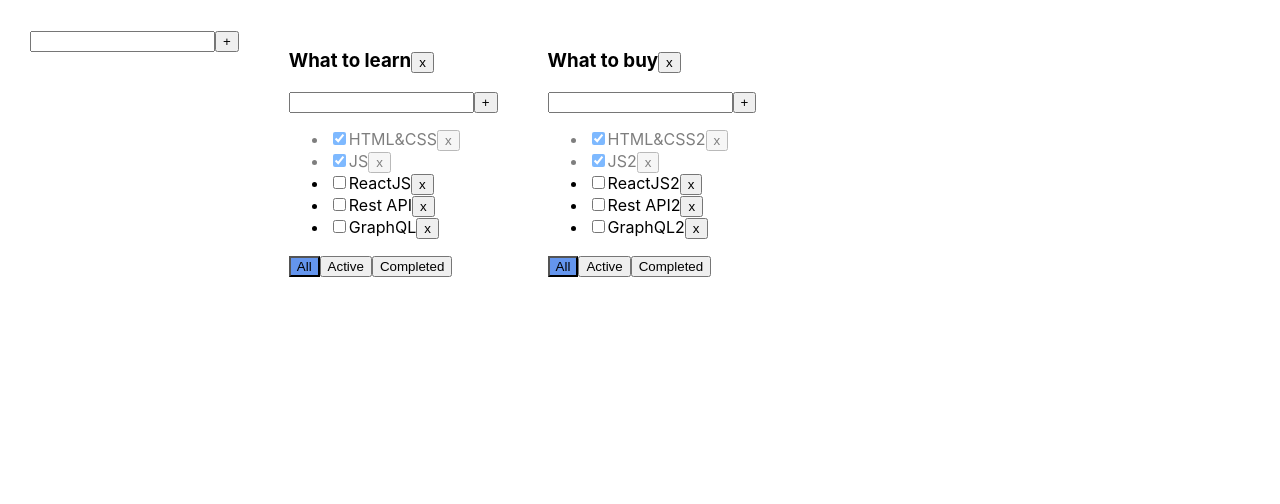
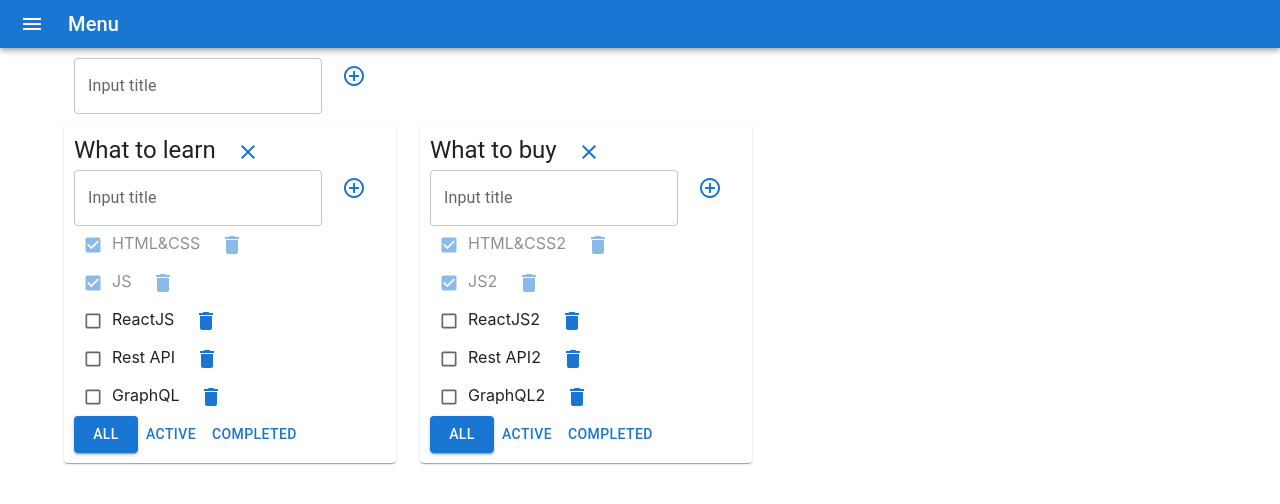
Before and after one commit to Bayer08/ToDoList, a React (Create React App) app: page / in a window 1280 px wide. Shown: the top 504 px of the page. Built offline with nearby package versions, Linux system fonts and the light colour scheme.

Commit message:
after Lesson 6 TODOLIST

```diff
--- a/package.json
+++ b/package.json
@@ -3,6 +3,11 @@
   "version": "0.1.0",
   "private": true,
   "dependencies": {
+    "@emotion/react": "^11.11.1",
+    "@emotion/styled": "^11.11.0",
+    "@fontsource/roboto": "^5.0.5",
+    "@mui/icons-material": "^5.14.1",
+    "@mui/material": "^5.14.2",
     "@testing-library/jest-dom": "^5.16.5",
     "@testing-library/react": "^13.4.0",
     "@testing-library/user-event": "^13.5.0",
--- a/src/App.tsx
+++ b/src/App.tsx
@@ -3,6 +3,9 @@ import './App.css';
 import {TaskType, Todolist} from "./Todolist";
 import {v1} from "uuid";
 import {InputForm} from "./InputForm";
+import {AppBar, Container, IconButton, Paper, Toolbar, Typography} from "@mui/material";
+import MenuIcon from '@mui/icons-material/Menu';
+import Grid from '@mui/material/Unstable_Grid2';
 
 export type FilterValuesType = 'all' | 'completed' | 'active'
 type TodolistType = {
@@ -56,26 +59,29 @@ function App() {
 
     const isDoneChanger = (todoListsId: string, id: string, isDoneValue: boolean) => {
 
-        setTasks({...tasks,[todoListsId]: tasks[todoListsId].map(el => el.id === id ? {...el, isDone: isDoneValue} : el)})
+        setTasks({
+            ...tasks,
+            [todoListsId]: tasks[todoListsId].map(el => el.id === id ? {...el, isDone: isDoneValue} : el)
+        })
     }
     const removeTodoList = (todoListsId: string) => {
         setTodolist(todolist.filter(el => el.id !== todoListsId))
         delete tasks[todoListsId]
     }
-    const addNewTodoLIst = (title:string) => {
-        let newTodoList:TodolistType = {id:v1(), title:title, filter: 'all'}
+    const addNewTodoLIst = (title: string) => {
+        let newTodoList: TodolistType = {id: v1(), title: title, filter: 'all'}
         setTodolist([newTodoList, ...todolist])
-        setTasks({...tasks,[newTodoList.id]:[]})
+        setTasks({...tasks, [newTodoList.id]: []})
     }
 
-    const editableSpanChanger = (todoListsId: string, id:string, newTitle:string) => {
-        setTasks({...tasks,[todoListsId]:tasks[todoListsId].map(el => el.id === id ? {...el, title: newTitle} : el)})
+    const editableSpanChanger = (todoListsId: string, id: string, newTitle: string) => {
+        setTasks({...tasks, [todoListsId]: tasks[todoListsId].map(el => el.id === id ? {...el, title: newTitle} : el)})
 
     }
 
-    const editableSpanTitleChanger = (todoListsId: string, newTitle:string) => {
+    const editableSpanTitleChanger = (todoListsId: string, newTitle: string) => {
 
-        let newTodoList =todolist.find(el=>el.id === todoListsId)
+        let newTodoList = todolist.find(el => el.id === todoListsId)
         if (newTodoList) {
             newTodoList.title = newTitle
             setTodolist([...todolist])
@@ -83,9 +89,22 @@ function App() {
         console.log(todolist)
     }
 
-    return (
-        <div className="App">
+    return (<>
+            <AppBar position="static">
+                <Toolbar variant="dense">
+                    <IconButton edge="start" color="inherit" aria-label="menu" sx={{mr: 2}}>
+                        <MenuIcon/>
+                    </IconButton>
+                    <Typography variant="h6" color="inherit" component="div">
+                        Menu
+                    </Typography>
+                </Toolbar>
+            </AppBar>
+            <Container fixed>
+                <Grid container style={{padding: "10px"}}>
                     <InputForm addNewItem={addNewTodoLIst}/>
+                </Grid>
+                <Grid container spacing={3} >
                     {todolist.map(el => {
                         let tasksForTodoList = tasks[el.id];
                         if (el.filter === "completed") {
@@ -94,7 +113,8 @@ function App() {
                         if (el.filter === "active") {
                             tasksForTodoList = tasks[el.id].filter(t => t.isDone === false)
                         }
-                return (
+                        return (<Grid >
+                                <Paper style={{padding: "10px"}}>
                                     <Todolist
                                         key={el.id}
                                         todoListsId={el.id}
@@ -109,9 +129,12 @@ function App() {
                                         editableSpanTaskChanger={editableSpanChanger}
                                         editableSpanTitleChanger={editableSpanTitleChanger}
                                     />
+                                </Paper>
+                            </Grid>
                         )
-            })}
-        </div>
+                    })}</Grid>
+            </Container>
+        </>
     );
 }
 
--- a/src/EditableSpan.tsx
+++ b/src/EditableSpan.tsx
@@ -1,4 +1,5 @@
 import React, {ChangeEvent, useState} from "react";
+import {TextField} from "@mui/material";
 
 type EditableSpanPropsTypes = {
     title: string
@@ -21,7 +22,13 @@ export const EditableSpan = (props: EditableSpanPropsTypes) => {
     return (
 
         (editMode) ?
-            <input onChange={onChangeTitleHandler} value={title} onBlur={editModeOff} autoFocus></input>
+            <TextField
+                id="standard-basic"
+                label="Input title"
+                variant="standard"
+                onChange={onChangeTitleHandler}
+                value={title} onBlur={editModeOff}
+                autoFocus></TextField>
             : <span onDoubleClick={editModeOn}>{props.title}</span>
 
     )
--- a/src/InputForm.tsx
+++ b/src/InputForm.tsx
@@ -1,8 +1,8 @@
 import React, {ChangeEvent, KeyboardEvent, useState} from "react";
-import {Button} from "./components/Button/Button";
+import {Button, TextField} from "@mui/material";
+import ControlPointIcon from '@mui/icons-material/ControlPoint'
 
 type InputForm = {
-    // title: string
     addNewItem: (title: string) => void
 }
 export const InputForm = (props: InputForm) => {
@@ -32,12 +32,17 @@ export const InputForm = (props: InputForm) => {
 
     return (
         <div>
-            <input className={error !== '' ? "error" : ''}
-                   value={title}
-                   onKeyDown={onKeyPressHandler}
-                   onChange={onChangeHandler}/>
-            <Button className={''} callBack={addTaskHandler} name={'+'}/>
-            {error && <div className="errorMassage">{error}</div>}
+            <TextField error={!!error}
+                       helperText={error ? error : ''}
+                       id="standard-basic"
+                       label="Input title"
+                       variant="outlined"
+                       value={title}
+                       onKeyDown={onKeyPressHandler}
+                       onChange={onChangeHandler}/>
+            <Button variant={"text"} onClick={addTaskHandler}>
+                <ControlPointIcon/>
+            </Button>
         </div>
     )
 }
--- a/src/Todolist.tsx
+++ b/src/Todolist.tsx
@@ -1,8 +1,10 @@
 import React, {ChangeEvent} from "react";
 import {FilterValuesType} from "./App";
-import {Button} from "./components/Button/Button";
 import {InputForm} from "./InputForm";
 import {EditableSpan} from "./EditableSpan";
+import {Button, Checkbox, Typography} from "@mui/material";
+import DeleteIcon from '@mui/icons-material/Delete'
+import ClearIcon from '@mui/icons-material/Clear'
 
 type PropsType = {
     title: string
@@ -14,10 +16,9 @@ type PropsType = {
     filter: string
     todoListsId: string
     removeTodoList: (todoListsId: string) => void
-    editableSpanTaskChanger: (todoListsId: string, title: string, id:string) => void
+    editableSpanTaskChanger: (todoListsId: string, title: string, id: string) => void
     editableSpanTitleChanger: (todoListsId: string, title: string) => void
 }
-
 export type TaskType = {
     id: string
     title: string
@@ -25,60 +26,57 @@ export type TaskType = {
 }
 
 export const Todolist = (props: PropsType) => {
-
-
-
     const removeTaskHandler = (todoListsId: string, eid: string) => {
         props.removeTask(todoListsId, eid)
     }
     const tsarChangeFilter = (todoListsId: string, value: FilterValuesType) => {
         props.changeFilter(todoListsId, value)
     }
-
-    const addTask =(title:string) =>{
+    const addTask = (title: string) => {
         props.addTask(props.todoListsId, title)
     }
-
     const removeTodoListHandler = () => {
         props.removeTodoList(props.todoListsId)
     }
-   const editableSpanTitleChangerHandler=(title:string) => {
+    const editableSpanTitleChangerHandler = (title: string) => {
         props.editableSpanTitleChanger(props.todoListsId, title)
     }
-
     return (
         <div>
-            <h3>
+            <Typography variant={"h5"}>
                 <EditableSpan title={props.title} callback={editableSpanTitleChangerHandler}/>
-                <button onClick={removeTodoListHandler}>x</button>
-            </h3>
+                <Button onClick={removeTodoListHandler}>
+                    <ClearIcon/>
+                </Button>
+            </Typography>
             <InputForm addNewItem={addTask}/>
-            <ul>
+            <div>
                 {props.tasks.map((el) => {
                     const onChangeInputHandler = (isDone: ChangeEvent<HTMLInputElement>) => {
                         props.isDoneChanger(props.todoListsId, el.id, isDone.currentTarget.checked)
                     }
-                    const editableSpanChangerHandler = (title:string)=> {
+                    const editableSpanChangerHandler = (title: string) => {
                         props.editableSpanTaskChanger(props.todoListsId, el.id, title)
                     }
-                    return <li key={el.id} className={el.isDone === true ? "completed" : ""}>
-                        <input
+                    return <div key={el.id} className={el.isDone === true ? "completed" : ""}>
+                        <Checkbox
+                            size={"small"}
                             onChange={onChangeInputHandler}
-                            type="checkbox"
                             checked={el.isDone}/>
                         <EditableSpan callback={editableSpanChangerHandler} title={el.title}/>
-                        <Button className={''} name={'x'} callBack={() => removeTaskHandler(props.todoListsId, el.id)}/>
-                    </li>
+                        <Button onClick={() => removeTaskHandler(props.todoListsId, el.id)}>
+                            <DeleteIcon/>
+                        </Button>
+                    </div>
                 })}
-            </ul>
-
+            </div>
             <div>
-                <Button className={props.filter === 'all' ? "activeFilter" : ""}
-                        callBack={() => tsarChangeFilter(props.todoListsId, 'all')} name={'All'}/>
-                <Button className={props.filter === 'active' ? "activeFilter" : ""}
-                        callBack={() => tsarChangeFilter(props.todoListsId, 'active')} name={'Active'}/>
-                <Button className={props.filter === 'completed' ? "activeFilter" : ""}
-                        callBack={() => tsarChangeFilter(props.todoListsId, 'completed')} name={'Completed'}/>
+                <Button variant={props.filter === 'all' ? "contained" : "text"}
+                        onClick={() => tsarChangeFilter(props.todoListsId, 'all')}>All</Button>
+                <Button variant={props.filter === 'active' ? "contained" : "text"}
+                            onClick={() => tsarChangeFilter(props.todoListsId, 'active')}>Active</Button>
+                <Button variant={props.filter === 'completed' ? "contained" : "text"}
+                            onClick={() => tsarChangeFilter(props.todoListsId, 'completed')}>Completed</Button>
             </div>
         </div>
     )
--- a/src/components/Button/Button.tsx
+++ b/src/components/Button/ButtonComp.tsx
@@ -1,5 +1,6 @@
 import React from 'react';
-import './Button.module.css';
+import './ButtonComp.module.css';
+import {Button} from "@mui/material";
 
 type ButtonProps = {
     name: string
@@ -8,12 +9,12 @@ type ButtonProps = {
 }
 
 
-export const Button = (props: ButtonProps) => {
+export const ButtonComp = (props: ButtonProps) => {
     const onClickHandler = () => {
         props.callBack()
     }
     console.log(props.className)
     return (
-        <button className={props.className} onClick={onClickHandler}>{props.name}</button>
+        <Button className={props.className} onClick={onClickHandler}>{props.name}</Button>
     )
 }
```
Also changed, not shown: src/components/Button/ButtonComp.module.css (renamed from src/components/Button/Button.module.css). Lines whose indentation alone changed are shown as unchanged.
